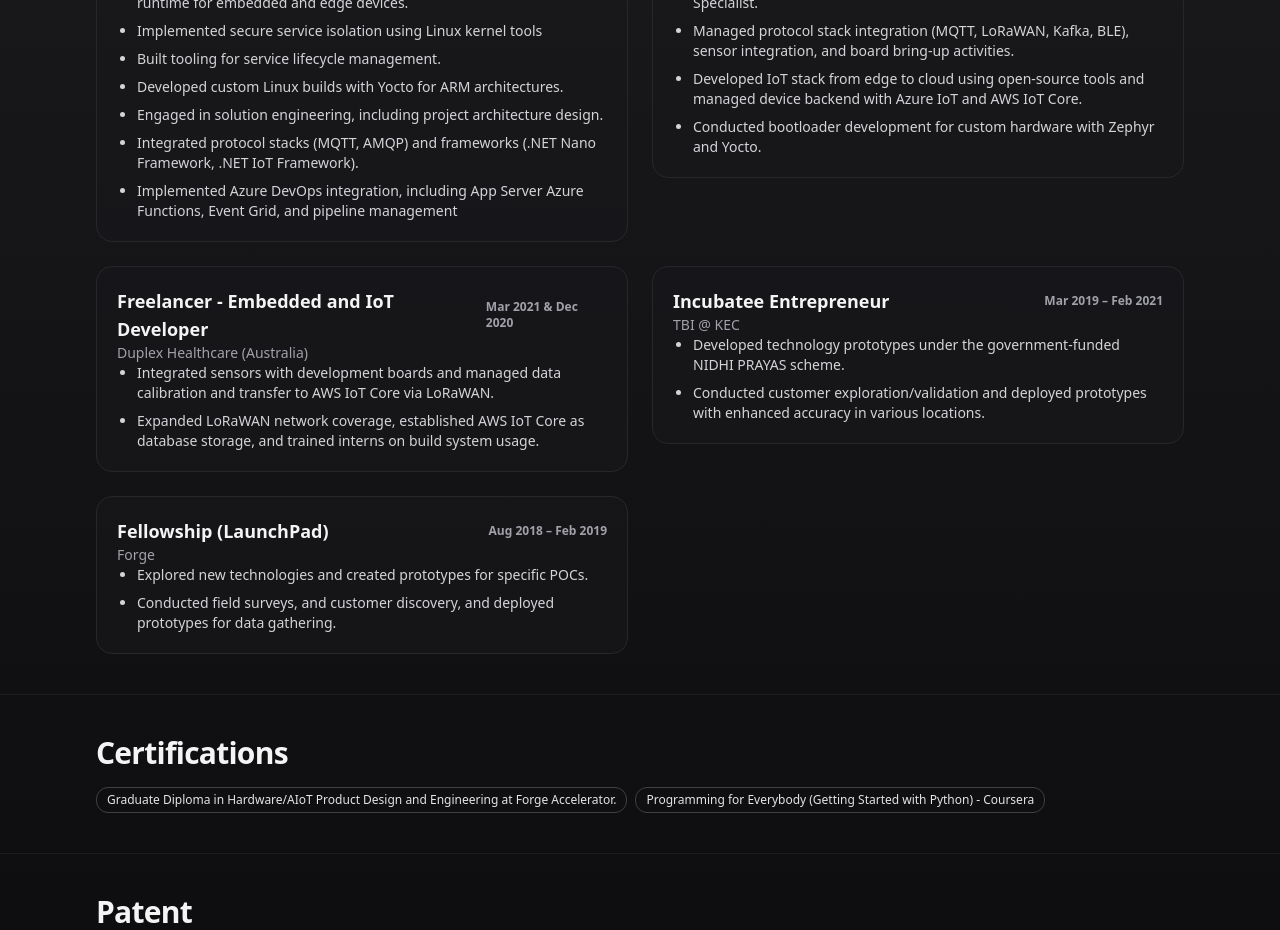
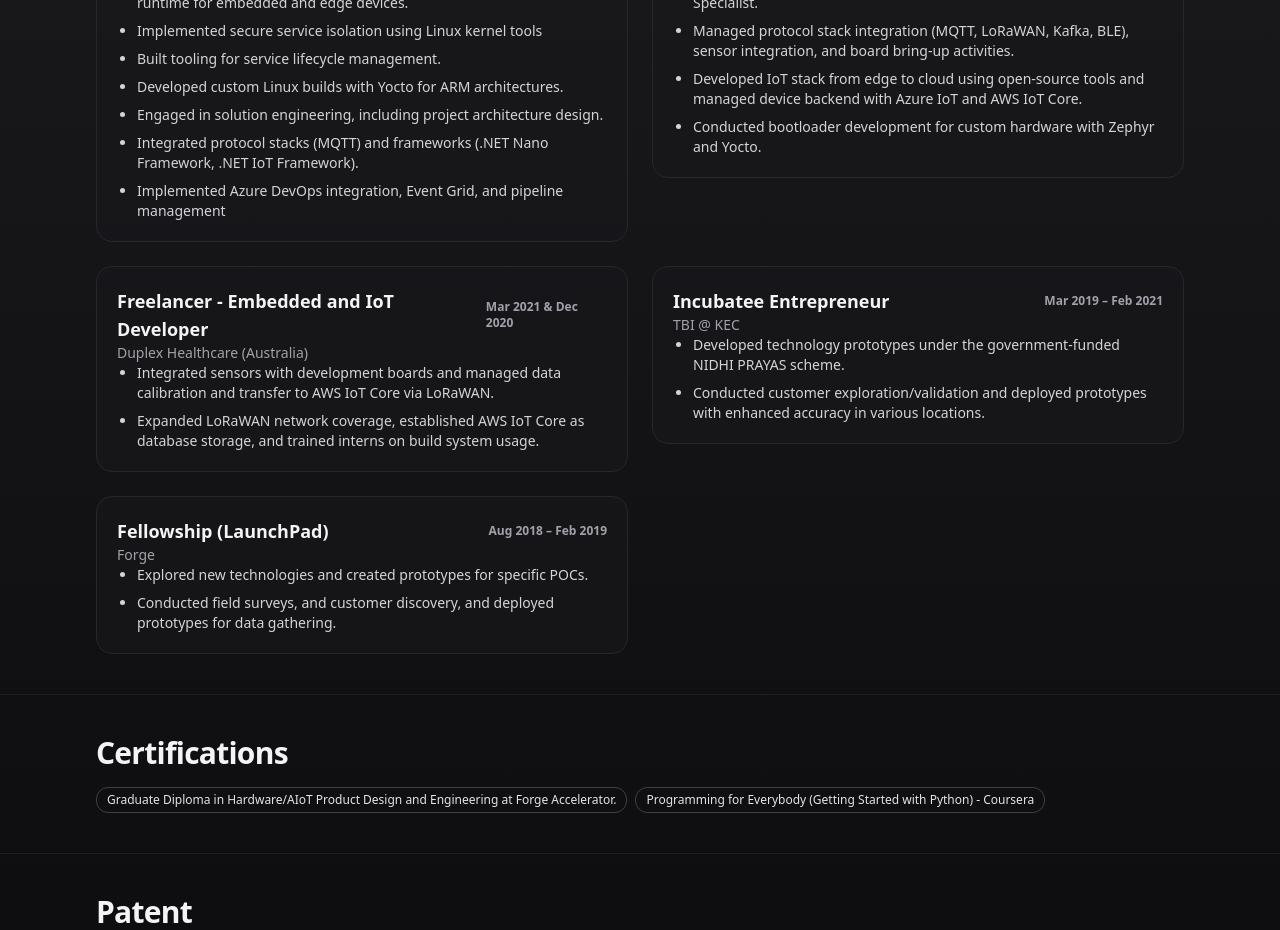
Before and after one commit to pavithvishnu/pavith-portfolio, a React (Vite) app: page / in a window 1280 px wide. Shown: the part 1380-2310 px from the top of the page. Built offline with nearby package versions, Linux system fonts and the light colour scheme.

Commit message:
changes to description

```diff
--- a/src/Portfolio.tsx
+++ b/src/Portfolio.tsx
@@ -44,8 +44,8 @@
       "Built tooling for service lifecycle management.",
       "Developed custom Linux builds with Yocto for ARM architectures.",
       "Engaged in solution engineering, including project architecture design.",
-      "Integrated protocol stacks (MQTT, AMQP) and frameworks (.NET Nano Framework, .NET IoT Framework).",
-      "Implemented Azure DevOps integration, including App Server Azure Functions, Event Grid, and pipeline management"
+      "Integrated protocol stacks (MQTT) and frameworks (.NET Nano Framework, .NET IoT Framework).",
+      "Implemented Azure DevOps integration, Event Grid, and pipeline management"
     ],
   },
   {
```
